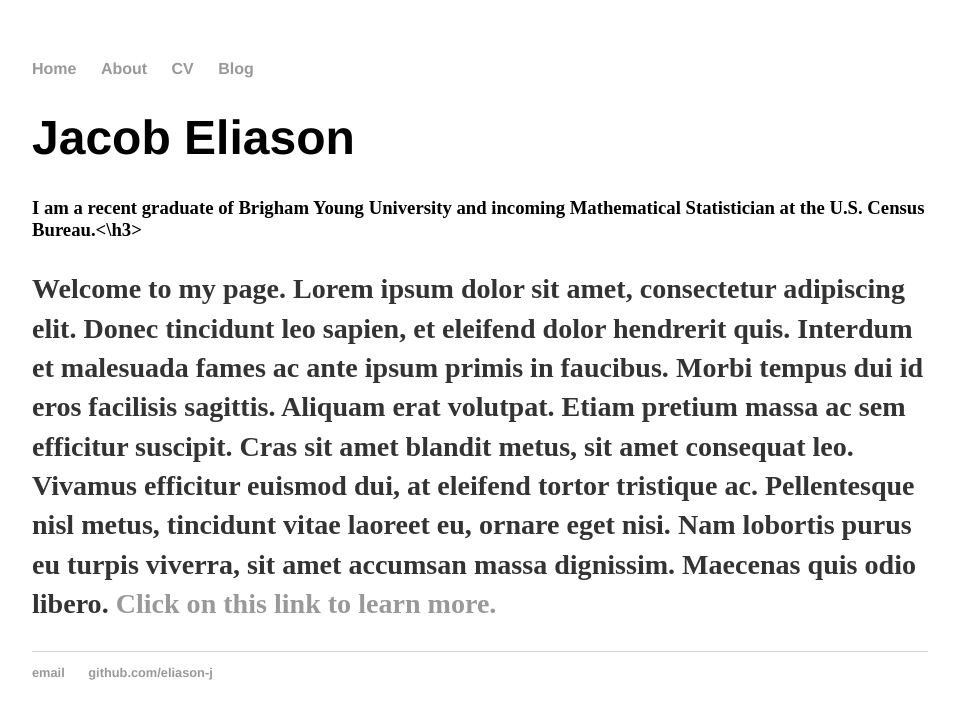
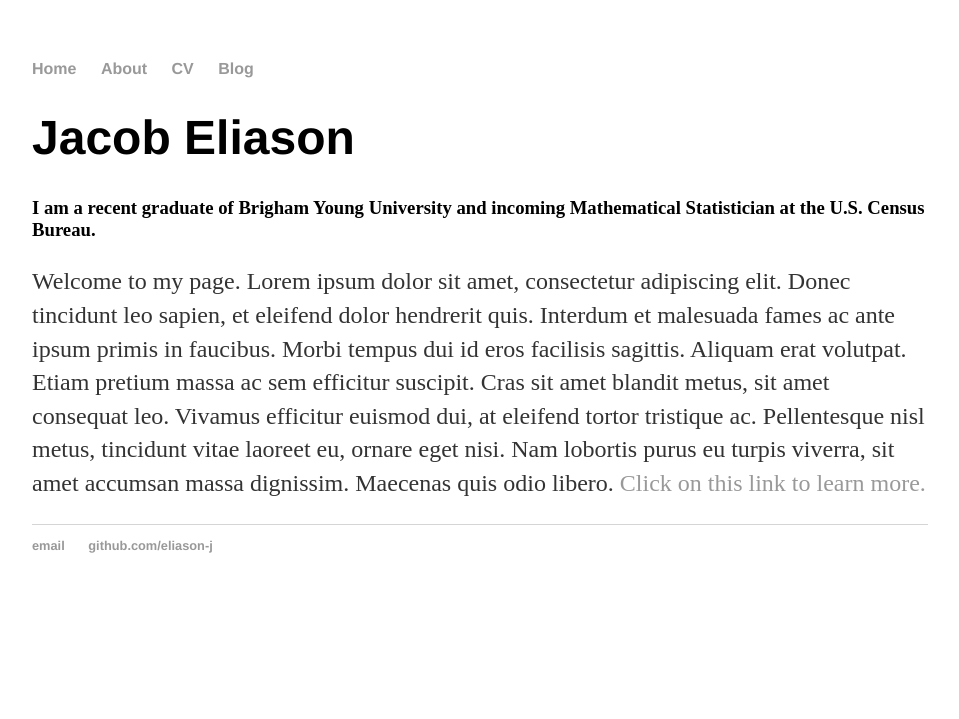
Before and after one commit to eliason-j/eliason-j.github.io, a Jekyll site: the page built from index.html, in a window 1280 px wide. Shown: the top 719 px of the page, without its empty margins (160-1119 px from the left). Built offline with Jekyll 4.4.1, drawn with Linux system fonts in a browser that asks for light colours.

```diff
--- a/index.html
+++ b/index.html
@@ -4,6 +4,6 @@ title: Jacob Eliason
 ---
 <div class="blurb">
 	<h1>Jacob Eliason</h1>
-	<h3>I am a recent graduate of Brigham Young University and incoming Mathematical Statistician at the U.S. Census Bureau.<\h3>
+	<h3>I am a recent graduate of Brigham Young University and incoming Mathematical Statistician at the U.S. Census Bureau.</h3>
 	<p>Welcome to my page. Lorem ipsum dolor sit amet, consectetur adipiscing elit. Donec tincidunt leo sapien, et eleifend dolor hendrerit quis. Interdum et malesuada fames ac ante ipsum primis in faucibus. Morbi tempus dui id eros facilisis sagittis. Aliquam erat volutpat. Etiam pretium massa ac sem efficitur suscipit. Cras sit amet blandit metus, sit amet consequat leo. Vivamus efficitur euismod dui, at eleifend tortor tristique ac. Pellentesque nisl metus, tincidunt vitae laoreet eu, ornare eget nisi. Nam lobortis purus eu turpis viverra, sit amet accumsan massa dignissim. Maecenas quis odio libero. <a href="/about">Click on this link to learn more.</a></p>
 </div><!-- /.blurb -->
```
